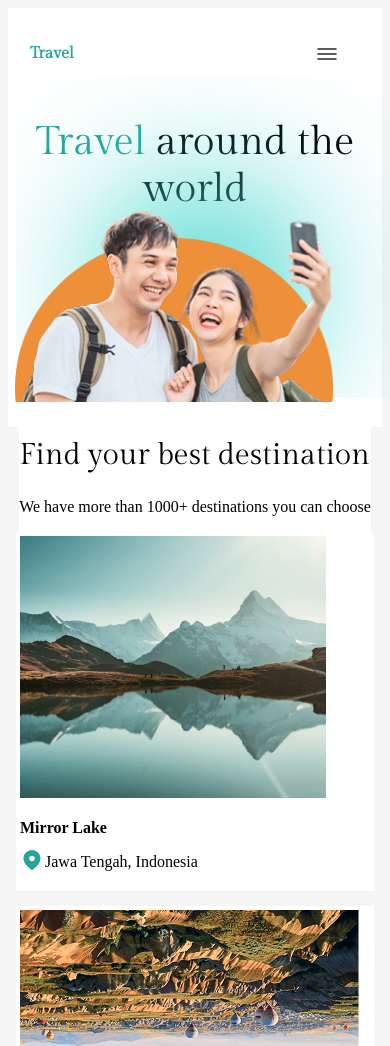
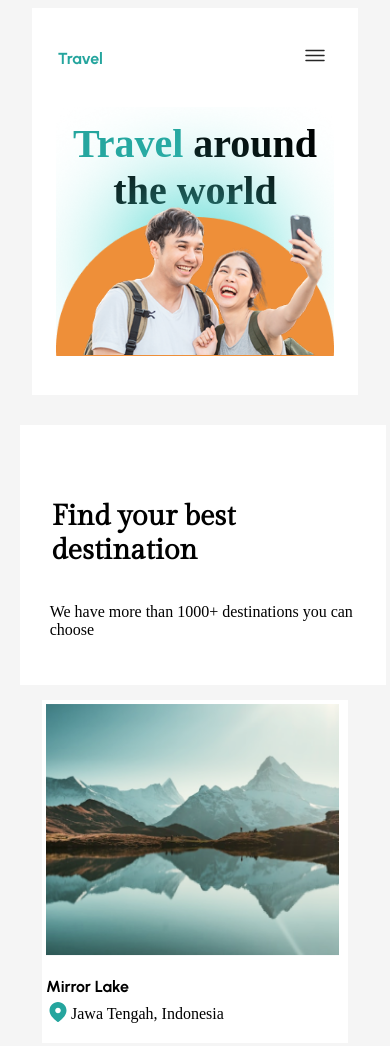
Before and after one commit to EHIS03042/travel-website, a plain HTML site: page index.html in a window 390 px wide. Shown: the top 1046 px of the page. Drawn offline with Linux system fonts and the light colour scheme.

Commit message:
responsive-mobile-view

```diff
--- a/index.html
+++ b/index.html
@@ -12,12 +12,12 @@
     <link rel="preconnect" href="https://fonts.gstatic.com" crossorigin>
     <link href="https://fonts.googleapis.com/css2?family=Urbanist:ital,wght@0,100..900;1,100..900&display=swap" rel="stylesheet">
 </head>
-<body>
-<main>
+<body class="flex-container">
+<main class="all">
 <header id="headerone">
     <nav class="menu-top"><h4 class="travel"><span>Travel</span></h4><img src="assets/menu.svg" class="menu-top"></nav>
 <section class="sec1">
-    <div class="conten">
+    <div class="content ">
         <h1 class="the-world" id="Gilda"><span class="travel-green">Travel</span> around the world</h1>
         <img src="assets/Blurry-picture-background.png" alt="background" class="blurry">
         <img src="assets/image_Ellipse 168.png" alt="" class="ellipse_168">
@@ -30,37 +30,37 @@
             <h2 class="find-destination" id="Gilda">Find your best destination</h2>
             <p>We have more than 1000+ destinations you can choose</p>
         </div>
-        <div class="content">
-            <img src="assets/Image-mirror lake.png" alt="lake 1" class="mirror-lake">
+        <div class="content flex-item">
+            <img src="assets/Image-mirror-lake.png" alt="lake 1" class="mirror-lake">
             <h4 class="lake-mirror" id="Urbanist">Mirror Lake</h4>
             <img src="assets/Location-image-icon.svg" alt="map icon" class="icon-map">
             <p class="jawa-t">Jawa Tengah, Indonesia</p>
         </div>
-    <div class="content">
-        <img src="assets/Image-hot-air-baloon.png" alt="parachute" class="hot-air-baloon">
+    <div class="content flex-item">
+        <img src="assets/Image-hot-air-balloon.png" alt="parachute" class="hot-air-balloon">
         <h4 class="balloon-air" id="Urbanist">Hot Air Balloon</h4>
         <img src="assets/Location-image-icon.svg" alt="map icon" class="icon-map-air">
         <p class="turkey-cappa-d">Cappadocia, Turkey</p>
     </div>
-    <div class="content">
+    <div class="content flex-item">
         <img src="assets/Image-oeschinen-lake.png" alt="lake2" class="oeschinen-lake">
         <h4 class="lake-oeschinen" id="Urbanist">Oeschinen Lake</h4>
         <img src="assets/Location-image-icon.svg" alt="map icon" class="icon-map-oeschinen">
         <p class="pasuruan-i">Pasuruan, Indonesia</p>
     </div>
-    <div class="content">
+    <div class="content ">
         <img src="assets/Image-rhine-falls.png" alt="waterfall" class="rhine-falls">
         <h4 class="falls-rhine" id="Urbanist">Rhine Falls</h4>
         <img src="assets/Location-image-icon.svg" alt="map icon" class="icon-map-rhine">
         <p class="jawa-ten">Jawa Tengah, Indonesia</p>
     </div>
-    <div class="content">
+    <div class="content flex-item">
         <img src="assets/Image-sunter-lake.png" alt="lake3" class="sunter-lake">
         <h4 class="lake-sunter" id="Urbanist">Sunter Lake</h4>
         <img src="assets/Location-image-icon.svg" alt="map icon" class="icon-map-sunter">
         <p class="jawa-ten-gah">Jawa Tengah, Indonesia</p>
     </div>
-    <div class="content">
+    <div class="content flex-item">
         <img src="assets/Image-negeri-di-atas-awan.png" alt="cloud-island" class="negeri-di-atas">
         <h4 class="atas-di-negeri" id="Urbanist">Negeri di atas Awan</h4>
         <img src="assets/Location-image-icon.svg" alt="map icon" class="icon-map-negeri">
--- a/styles.css
+++ b/styles.css
@@ -5,17 +5,43 @@
     header, .sec1, .sec4, .sec5 {
         background-color: #FFFFFF;
     }
+    .flex-container {
+        display: flex;
+        flex-direction: column;
+        padding-left: 24px;
+        padding-right: 24px;
+    }
     .destination-text-container {
     background-color: white;
     margin-top: -25px;
+    margin-right: -5%;
+    width: 100%;
     }
     .find-destination {
-    font-size: 30px;
     font-family: "Gilda Display";
+    font-size: 1.8rem;
+    margin-bottom: 10px;
+    background-color: white;
+    width: 92%;
+    padding: 20px;
+    margin-left: -18px;
     }
+    h4 {
+        font-family: 'Urbanist', sans-serif;
+        font-size: 1.0rem;
+        margin-bottom: 5px;
+        margin-left: 0px;
+        margin-bottom: 5%;
+        }
+    h5 {
+        font-size: 0.8rem;
+    }
+    #Gilda {
         #Gilda {
             font-family: "Gilda Display";
             font-weight: 400;
+            font-size: xx-large;
+        }
     }
     @font-face {
         font-family: "Urbanist";
@@ -23,12 +49,17 @@
     }
     .content {
         border: 4px solid #FFFFFF;
-    width: 350px;
+        width: device-width;
         background-color: #FFFFFF;
         margin-bottom: 15px;
         overflow-x: hidden;
     }
-  .mirror-lake, .hot-air-ballon, .oeschinen-lake, .rhine-falls, .sunter-lake, .negeri-di-atas {
+    .mirror-lake,
+    .hot-air-balloon,
+    .oeschinen-lake,
+    .rhine-falls,
+    .sunter-lake,
+    .negeri-di-atas {
         transform: rotate(180deg);
     }
     .travel {
@@ -49,12 +80,16 @@
         color: #25A59E;
         }
         .mirror-lake,
-  .hot-air-ballon,
+        .hot-air-balloon,
         .oeschinen-lake,
         .rhine-falls,
         .sunter-lake,
         .negeri-di-atas {
         margin-left: -5px;
+        max-width: 100%;
+        height: auto;
+        width: 350px;
+        object-fit: cover;
         }
     .icon-map,
     .icon-map-air,
@@ -75,6 +110,7 @@
     }
         .choose-us {
             text-align: center;
+            margin-left: -15%;
         }
     .around-for-years {
         margin-left: 10px;
@@ -102,7 +138,7 @@
     .shape-trapezium {
         margin-top: 110px;
         margin-bottom: -47px;
-    margin-left: 25px;
+        margin-left: 20px;
     }
     .map-readers {
         margin-top: -199px;
@@ -119,20 +155,23 @@
         margin-left: 50px;
     }
     .ellipse_168 {
-    margin-left: -8px;
-    margin-top: -160px;
-    margin-bottom: -18px;
-    width: 318px;
+    margin-left: 0px;
+    margin-top: -50%;
+    margin-bottom: -10%;
+    max-width: 100%;
     }
     .blogger-couple {
-    margin-top: -192px;
-    margin-left: -35px;
-    margin-bottom: 10px;
-    width: 360px;
+        margin-left: -5px;
+        margin-right: 10px;
+        max-width: 100%;
+        margin-top: -55%;
     }
     .blurry {
-    margin-top: -170px;
-    margin-left: -7px;
+    width: 100%;
+    height: auto;
+    border-radius: 8px;
+    margin-top: -140px;
+    margin-bottom: 10px;
     }
     .footer-menu {
         display: flex;
@@ -142,8 +181,8 @@
     .travel-below {
         font-family: "Gilda Display";
     }
-  /* ========== MEDIA QUERIES FOR 375px & 425px ========== */
-  @media screen and (min-width: 375px) and (max-width: 424px) {
+    /* ========== MEDIA QUERIES FOR 375px to 1028px ========== */
+    @media screen and (min-width: 320px) and (max-width: 425px) {
         #headerone {
         padding: 15px;
         }
@@ -161,16 +200,15 @@
         padding: 20px 10px;
         }
         .video {
-        width: 90%;
+            width: 100%;
         }
         .footer-menu {
         flex-direction: column;
         gap: 10px;
         }
     }
-  @media screen and (min-width: 425px) and (max-width: 479px) {
-    .ellipse_168 {
-        margin-left: 20px;
+    @media screen and (min-width: 320px) and (max-width: 425px) {
+
     }
         .blogger-couple {
             margin-right: 0.9%;
@@ -203,10 +241,6 @@
         justify-content: center;
         gap: 20px;
         }
-  }
-.video {
-    margin-left: 4%;
-}
     .sec5 footer {
     display: grid;
     grid-template-columns: repeat(auto-fit, minmax(180px, 1fr));
```
Also changed, not shown: assets/Image-hot-air-balloon.png (renamed from assets/Image-hot-air-baloon.png), assets/Image-mirror-lake.png (renamed from assets/Image-mirror lake.png). Lines whose indentation alone changed are shown as unchanged.
